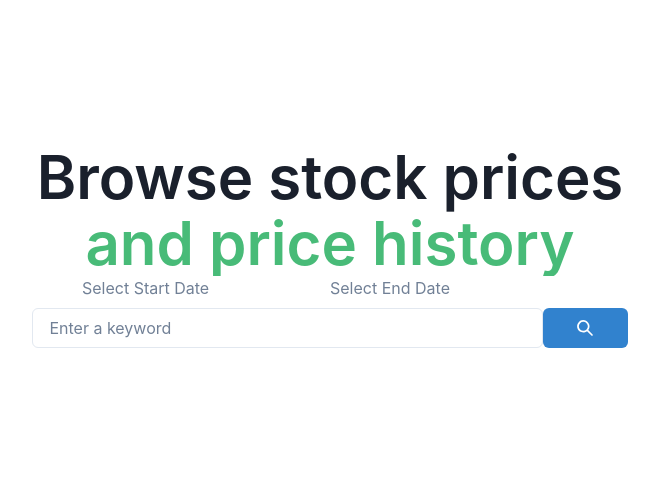
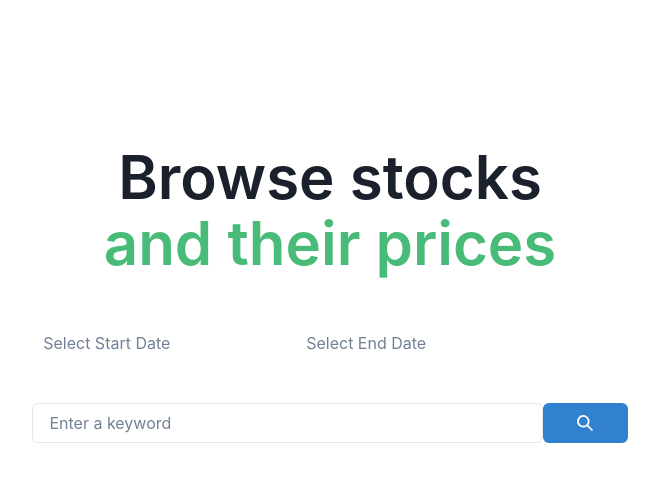
Before and after one commit to Stalkakuma/stocks-app, a React (Create React App) app in the folder st-ui/: page / in a window 1280 px wide. Shown: the top 482 px of the page, without its empty margins (310-969 px from the left). Built offline with nearby package versions, Linux system fonts and the light colour scheme.

Commit message:
pre-deploy

```diff
--- a/package.json
+++ b/package.json
@@ -3,10 +3,14 @@
   "version": "1.0.0",
   "description": "",
   "main": "index.js",
+  "engines": {
+  "node": "16.16.0"
+},
   "scripts": {
     "start": "server/index.js",
     "dev": "NODE_ENV=development nodemon server/index.js",
     "test": "npm --prefix st-ui run test",
+    "build": "cd st-ui && npm install && npm run build",
     "prepare": "husky install"
   },
   "lint-staged": {
--- a/st-ui/src/App.tsx
+++ b/st-ui/src/App.tsx
@@ -17,9 +17,9 @@ const App = () => {
 
   const getStocksData = (stocksSymbols: StockSymbolValues[]) => {
     const promises = stocksSymbols.map((symbol) =>
-      fetch(`${baseUrl}stock/profile2?symbol=${symbol.symbol}${API_KEY}`).then(
-        (res) => res.json()
-      )
+      fetch(`${baseUrl}stock/profile2?symbol=${symbol.symbol}${API_KEY}`)
+        .then((res) => res.json())
+        .catch((err) => console.log(err))
     );
     return Promise.all(promises);
   };
@@ -53,12 +53,11 @@ const App = () => {
         setStocksData(data);
       })
       .catch((err) => console.log(err));
-
-    setStartLoading(false);
   };
 
   if (startLoading && values.length !== 0) {
     loadStocks();
+    setStartLoading(false);
   }
 
   return (
@@ -67,7 +66,7 @@ const App = () => {
         direction={"column"}
         as={Box}
         textAlign={"center"}
-        spacing={{ base: 8, md: 14 }}
+        gap={15}
         py={{ base: 20, md: 36 }}
         alignContent={"center"}
       >
@@ -76,9 +75,9 @@ const App = () => {
           fontSize={{ base: "2xl", sm: "4xl", md: "6xl" }}
           lineHeight={"110%"}
         >
-          Browse stock prices <br />
+          Browse stocks <br />
           <Text as={"span"} color={"green.400"}>
-            and price history
+            and their prices
           </Text>
         </Heading>
 
@@ -90,15 +89,13 @@ const App = () => {
               setStartLoading={setStartLoading}
             />
           </Box>
+          {!startLoading && values.length !== 0 && stocksData.length === 0 && (
+            <Heading size={"lg"} color="#c43a31">
+              Loading...
+            </Heading>
+          )}
         </VStack>
-        {(startLoading || (startLoading && stocksData.length === 0)) && (
-          <p>Loading...</p>
-        )}
-        {hasDataLoaded ? (
-          <StocksList stocksData={stocksData} />
-        ) : (
-          <p>Nothing...</p>
-        )}
+        {hasDataLoaded && <StocksList stocksData={stocksData} />}
       </Flex>
     </Container>
   );
--- a/st-ui/src/components/datePickerWidget/DatePickerWidget.tsx
+++ b/st-ui/src/components/datePickerWidget/DatePickerWidget.tsx
@@ -1,6 +1,6 @@
 import { useState, useContext, useEffect } from "react";
 import DatePicker from "react-datepicker";
-import { Flex } from "@chakra-ui/react";
+import { Flex, Container, Box } from "@chakra-ui/react";
 import "react-datepicker/dist/react-datepicker.css";
 import { MainContext } from "../../utils/UserContext";
 
@@ -21,7 +21,14 @@ export const DatePickerWidget = () => {
   });
 
   return (
-    <Flex>
+    <Container>
+      <Flex
+        as={Box}
+        textAlign={"center"}
+        gap={15}
+        py={{ base: 10 }}
+        alignContent={"center"}
+      >
         <DatePicker
           isClearable
           filterDate={(d) => {
@@ -50,5 +57,6 @@ export const DatePickerWidget = () => {
           onChange={(date) => setEndDate(date)}
         />
       </Flex>
+    </Container>
   );
 };
```
Also changed, not shown: 1 other file (tests, documents, lock files or other folders). Lines whose indentation alone changed are shown as unchanged.
